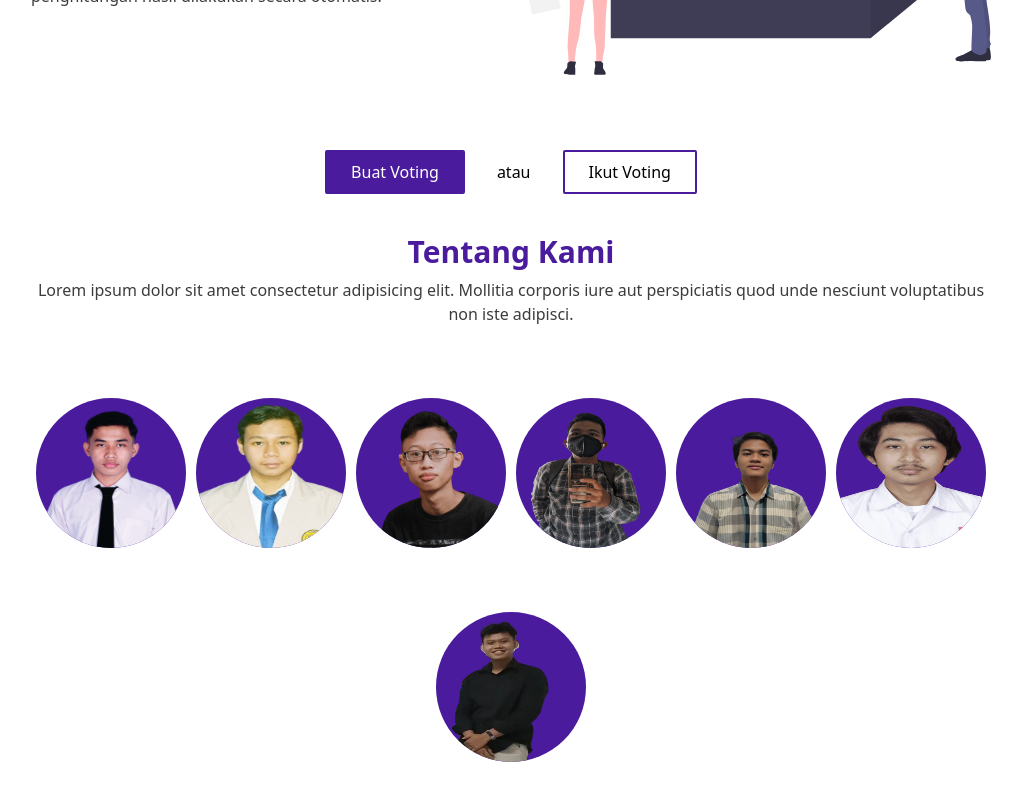
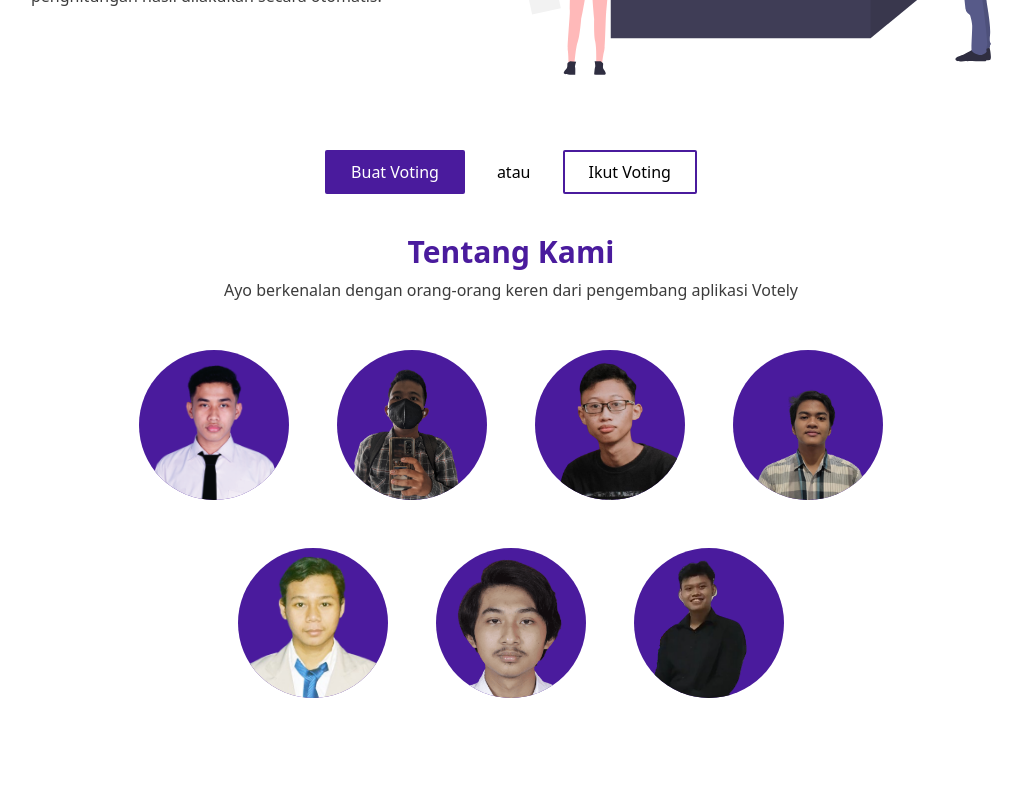
Before and after one commit to iamtaufik/votely, a Next.js app: page / in a window 1280 px wide. Shown: the part 462-1262 px from the top of the page, without its empty margins (129-1151 px from the left). After the commit the page ends 1208 px from the top, so only its background shows below. Built offline with nearby package versions, Linux system fonts and the light colour scheme; no server answers.

Commit message:
membuat responsif halaman about

```diff
--- a/components/AboutUs.tsx
+++ b/components/AboutUs.tsx
@@ -1,26 +1,85 @@
-import taufik from "@/assets/taufik.png";
-import RapoL from "@/assets/RapoL.png";
-import Alfa from "@/assets/Alfa.png";
-import Irvan from "@/assets/Irvan.png";
-import Naufal from "@/assets/Naufal.png";
-import Aryawijaya from "@/assets/aryawijaya.png";
-import Okta from "@/assets/okta1.png";
-import Image from "next/image";
+import taufik from '@/assets/taufik.png';
+import RapoL from '@/assets/RapoL.png';
+import Alfa from '@/assets/Alfa.png';
+import Irvan from '@/assets/Irvan.png';
+import Naufal from '@/assets/Naufal.png';
+import Aryawijaya from '@/assets/aryawijaya.png';
+import Okta from '@/assets/okta1.png';
+import Image from 'next/image';
 
 const AboutUs = () => {
   return (
     <div className="my-10">
       <h1 className="text-[#4A1B9D] text-center text-3xl font-bold">Tentang Kami</h1>
-      <p className="text-center text-[#3C3C3C] my-2">Lorem ipsum dolor sit amet consectetur adipisicing elit. Mollitia corporis iure aut perspiciatis quod unde nesciunt voluptatibus non iste adipisci.</p>
-      <div>
-        <div className="flex flex-wrap relative">
-          <Image src={taufik} alt="Muhammad Taufik Hidayat" className="w-[150px] h-[150px] sm:mt-16 rounded-full bg-[#4A1B9D] mx-auto " />
-          <Image src={RapoL} alt="Raffa Nur Listiawan D E S" className="w-[150px] h-[150px] sm:mt-16 rounded-full bg-[#4A1B9D] mx-auto " />
-          <Image src={Alfa} alt="Alfa Zidan Prasetyo" className="w-[150px] h-[150px] sm:mt-16 rounded-full bg-[#4A1B9D] mx-auto " />
-          <Image src={Irvan} alt="Muhammadiyah Irvan Shandika" className="w-[150px] h-[150px] sm:mt-16 rounded-full bg-[#4A1B9D] mx-auto " />
-          <Image src={Naufal} alt="Naufal Richo Giffari Saputra" className="w-[150px] h-[150px] sm:mt-16 rounded-full bg-[#4A1B9D] mx-auto " />
-          <Image src={Aryawijaya} alt="Aryawijara" className="w-[150px] h-[150px] sm:mt-16 rounded-full bg-[#4A1B9D] mx-auto " />
-          <Image src={Okta} alt="Aryawijara" className="w-[150px] h-[150px] sm:mt-16 rounded-full bg-[#4A1B9D] mx-auto " />
+      <p className="text-center text-[#3C3C3C] my-2">Ayo berkenalan dengan orang-orang keren dari pengembang aplikasi Votely</p>
+      <div className="flex justify-center my-12">
+        <div className="flex flex-wrap items-center justify-center gap-4 lg:w-4/5 lg:gap-12">
+          <div className="group relative max-w-[150px] max-h-[150px] overflow-x-hidden overflow-y-hidden rounded-full ">
+            <Image src={taufik} alt="Muhammad Taufik Hidayat" className="w-full h-full bg-[#4A1B9D] mx-auto transition duration-150 group-hover:opacity-60" />
+            <div className="absolute bottom-0 text-white transition duration-150 ease-in scale-0 group-hover:scale-100 ">
+              <div className="p-2 bg-[#3C3C3C] ">
+                <h1 className="text-sm font-semibold text-center">Muhammad Taufik Hidayat</h1>
+                <p className="text-sm text-center text-zinc-400">Fullstack</p>
+              </div>
+            </div>
+          </div>
+          <div className="group relative max-w-[150px] max-h-[150px] overflow-x-hidden overflow-y-hidden rounded-full ">
+            <Image src={Irvan} alt="Muhammad Irvan Shandika" className="w-full h-full bg-[#4A1B9D] mx-auto transition duration-150 group-hover:opacity-60" />
+            <div className="absolute bottom-0 w-full text-white transition duration-150 ease-in scale-0 group-hover:scale-100">
+              <div className="p-2 bg-[#3C3C3C] ">
+                <h1 className="text-sm font-semibold text-center">Muhammad Irvan Shandika</h1>
+                <p className="text-sm text-center text-zinc-400">Frontend</p>
+              </div>
+            </div>
+          </div>
+
+          <div className="group relative max-w-[150px] max-h-[150px] overflow-x-hidden overflow-y-hidden rounded-full ">
+            <Image src={Alfa} alt="Alfa Zidan Prasetyo" className="w-full h-full bg-[#4A1B9D] mx-auto transition duration-150 group-hover:opacity-60" />
+            <div className="absolute bottom-0 w-full text-white transition duration-150 ease-in scale-0 group-hover:scale-100">
+              <div className="p-2 bg-[#3C3C3C] ">
+                <h1 className="text-sm font-semibold text-center">Alfa Zidan Prasetyo</h1>
+                <p className="pb-2 text-sm text-center text-zinc-400">UI/UX Designer</p>
+              </div>
+            </div>
+          </div>
+
+          <div className="group relative max-w-[150px] max-h-[150px] overflow-x-hidden overflow-y-hidden rounded-full ">
+            <Image src={Naufal} alt="Naufal Richo Giffari Saputra" className="w-full h-full bg-[#4A1B9D] mx-auto transition duration-150 group-hover:opacity-60" />
+            <div className="absolute bottom-0 w-full text-white transition duration-150 ease-in scale-0 group-hover:scale-100">
+              <div className="p-2 bg-[#3C3C3C] ">
+                <h1 className="text-sm font-semibold text-center">Naufal Richo Giffari Saputra</h1>
+                <p className="pb-2 text-sm text-center text-zinc-400">UI/UX Designer</p>
+              </div>
+            </div>
+          </div>
+          <div className="group relative max-w-[150px] max-h-[150px] overflow-x-hidden overflow-y-hidden rounded-full ">
+            <Image src={RapoL} alt="Raffa Nur Listiawan D E S" className="w-full h-full bg-[#4A1B9D] mx-auto transition duration-150 group-hover:opacity-60" />
+            <div className="absolute bottom-0 text-white transition duration-150 ease-in scale-0 group-hover:scale-100 ">
+              <div className="p-2 bg-[#3C3C3C] ">
+                <h1 className="text-sm font-semibold text-center">Raffa Nur Listiawan D E S</h1>
+                <p className="text-sm text-center text-zinc-400">QA Tester</p>
+              </div>
+            </div>
+          </div>
+          <div className="group relative max-w-[150px] max-h-[150px] overflow-x-hidden overflow-y-hidden rounded-full ">
+            <Image src={Aryawijaya} alt="Aryawijaya" className="w-full h-full bg-[#4A1B9D] mx-auto transition duration-150 group-hover:opacity-60" />
+            <div className="absolute bottom-0 w-full text-white transition duration-150 ease-in scale-0 group-hover:scale-100">
+              <div className="p-2 bg-[#3C3C3C] ">
+                <h1 className="text-sm font-semibold text-center">Aryawijaya</h1>
+                <p className="text-sm text-center text-zinc-400">QA Tester</p>
+              </div>
+            </div>
+          </div>
+
+          <div className="group relative max-w-[150px] max-h-[150px] overflow-x-hidden overflow-y-hidden rounded-full ">
+            <Image src={Okta} alt="Aryawijara" className="w-full h-full bg-[#4A1B9D] mx-auto transition duration-150 group-hover:opacity-60" />
+            <div className="absolute bottom-0 w-full text-white transition duration-150 ease-in scale-0 group-hover:scale-100">
+              <div className="p-2 bg-[#3C3C3C] ">
+                <h1 className="text-sm font-semibold text-center">Fachrudin Okta Rahmawan</h1>
+                <p className="text-sm text-center text-zinc-400">QA Tester</p>
+              </div>
+            </div>
+          </div>
         </div>
       </div>
     </div>
--- a/components/Table.tsx
+++ b/components/Table.tsx
@@ -72,8 +72,8 @@ const Table = () => {
     <>
       {session?.user && !loading ? (
         <div className="relative my-4 overflow-x-auto shadow-md sm:rounded-lg">
-          <table className="w-full text-sm text-left text-[#3C3C3C] dark:text-gray-400">
-            <thead className="text-xs uppercase bg-[#4A1B9D] dark:bg-gray-700 text-white">
+          <table className="w-full text-sm text-left text-[#3C3C3C] ">
+            <thead className="text-xs uppercase bg-[#4A1B9D]  text-white">
               <tr>
                 <th scope="col" className="px-6 py-3">
                   No
```
Also changed, not shown: 1 other file (tests, documents, lock files or other folders).
